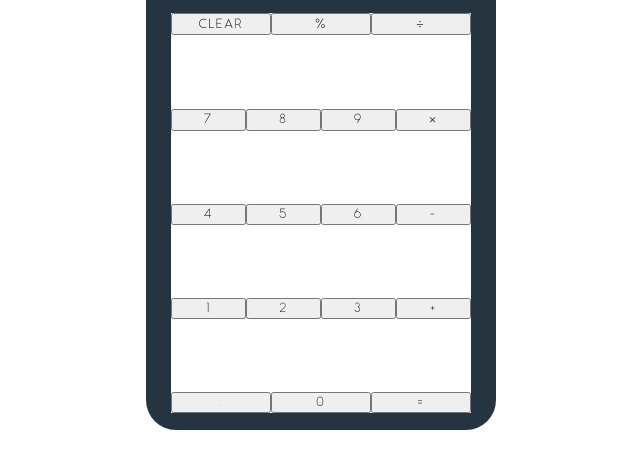
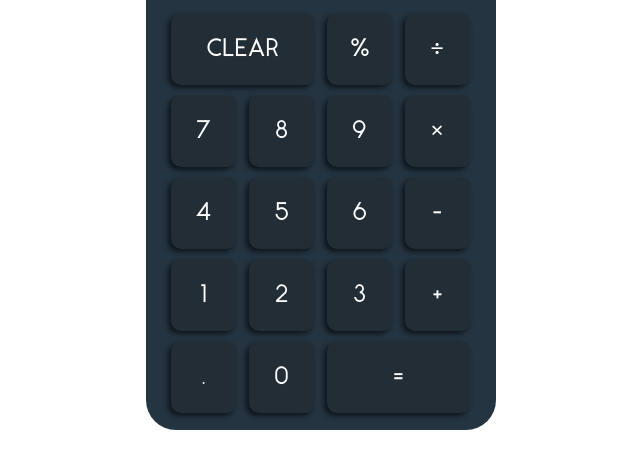
Before and after one commit to InnovatorCodes/calculator, a plain HTML site: page index.html in a window 1280 px wide. Shown: the part 258-726 px from the top of the page, without its empty margins (319-959 px from the left). Drawn offline with Linux system fonts and the light colour scheme.

Commit message:
completed designing calculator using html and css

```diff
--- a/index.html
+++ b/index.html
@@ -15,7 +15,7 @@
         </div>
         <div class="buttons">
             <div class="row">
-                <button>CLEAR</button>
+                <button class="clr">CLEAR</button>
                 <button>%</button>
                 <button>&#247</button>
             </div>
@@ -40,7 +40,7 @@
             <div class="row">
                 <button>.</button>
                 <button>0</button>
-                <button>=</button>
+                <button class="equals">=</button>
             </div>
         </div>
     </div>
--- a/script.js
+++ b/script.js
@@ -30,3 +30,11 @@
             break;
     }
 }
+
+const clrbtn=document.querySelector('button.clr');
+const result=document.querySelector('.result');
+const input=document.querySelector('.input');
+clrbtn.addEventListener('click',()=>{
+    result.textContent='';
+    input.textContent='';
+})
--- a/styles.css
+++ b/styles.css
@@ -39,7 +39,7 @@ body{
 
 .buttons{
     width: 300px;
-    background-color: white;
+    background-color: #243441;
     height: 400px;
     display: flex;
     flex-direction: column;
@@ -48,9 +48,40 @@ body{
 
 .row{
     display: flex;
+    flex: auto;
+    flex-grow: 0;
+    justify-content: space-between;
+    min-height: 18%;
 }
 button{
-    flex:1;
+    flex:auto;
+    background-color: #232d35;
+    color: white;
+    border: none;
+    border-radius: 10px;
+    min-width: 22%;
+    flex-grow: 0;
+    font-weight: 700;
+    font-size: 24px;
+    box-shadow: -3px 3px 5px rgba(0, 0, 0, 0.6);
+    cursor: pointer;
+    text-align: center;
+    display: flex;
+    align-items: center;
+    justify-content: center;
+    padding-bottom: 0;
+}
+
+button.clr{
+    flex: auto;
+    min-width: 48%;
+    flex-grow: 0;
+}
+
+button.equals{
+    min-width: 48%;
+    flex: auto;
+    flex-grow: 0;
 }
 
 .input{
```
